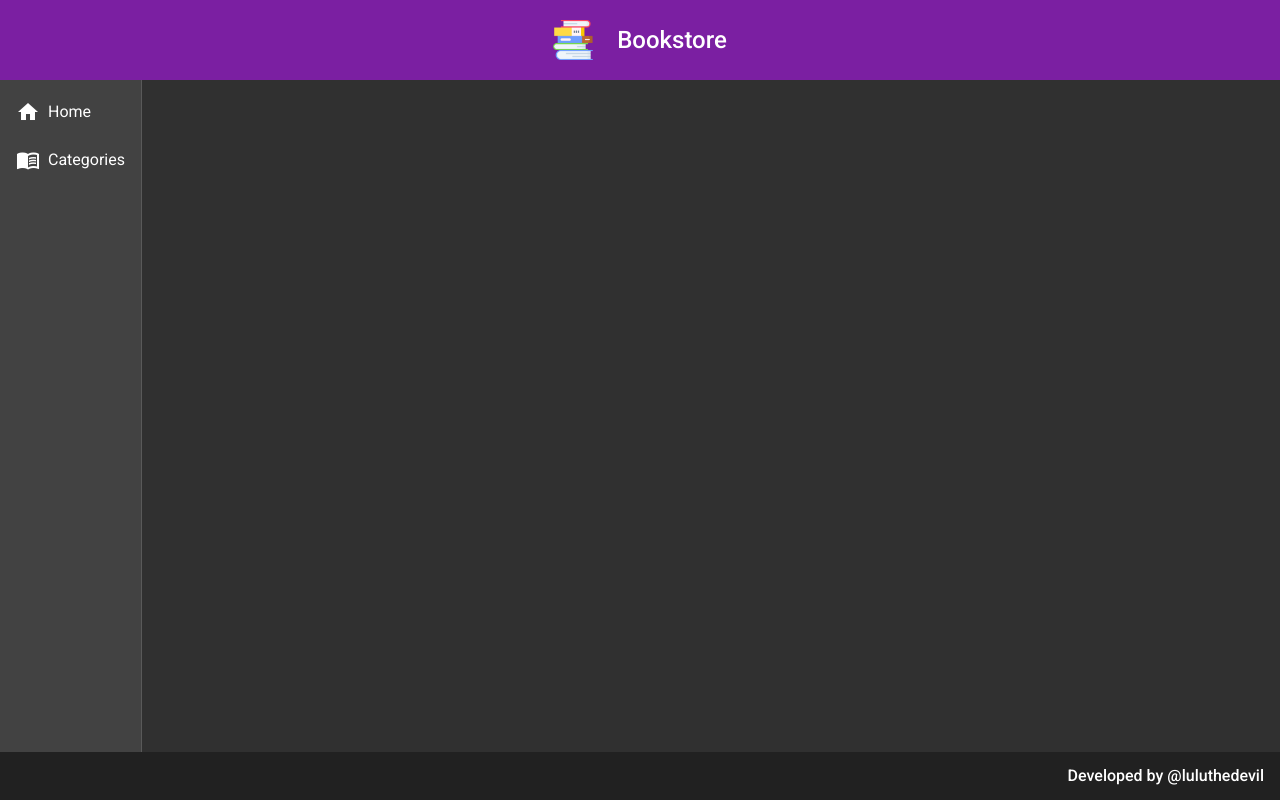
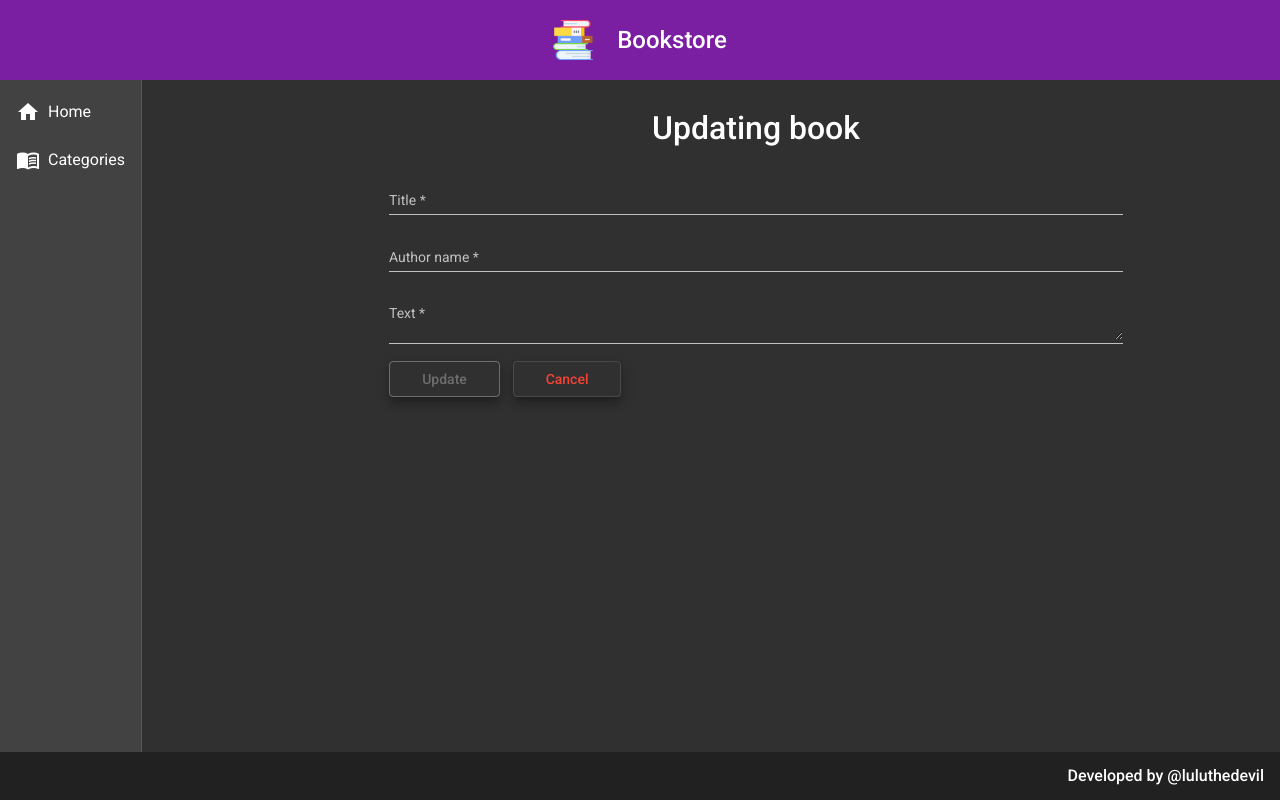
Before and after one commit to luluthedevil/crud-angular-java-bookstore, an Angular app in the folder bookstore-front/: page /category/1/books/1/update in a window 1280 px wide. Before the commit this address led to /. Built offline with nearby package versions, Linux system fonts and the light colour scheme; no server answers.

Commit message:
Book update in frontend

```diff
--- a/bookstore-front/src/app/app-routing.module.ts
+++ b/bookstore-front/src/app/app-routing.module.ts
@@ -2,6 +2,7 @@ import { NgModule } from '@angular/core';
 import { RouterModule, Routes } from '@angular/router';
 import { BookCreateComponent } from './components/views/book/book-create/book-create.component';
 import { BookReadAllComponent } from './components/views/book/book-read-all/book-read-all.component';
+import { BookUpdateComponent } from './components/views/book/book-update/book-update.component';
 import { CategoryCreateComponent } from './components/views/category/category-create/category-create.component';
 import { CategoryDeleteComponent } from './components/views/category/category-delete/category-delete.component';
 import { CategoryReadComponent } from './components/views/category/category-read/category-read.component';
@@ -37,6 +38,10 @@ const routes: Routes = [
     path: 'category/:id_cat/books/create',
     component: BookCreateComponent
   },
+  {
+    path: 'category/:id_cat/books/:id/update',
+    component: BookUpdateComponent
+  },
 ];
 
 @NgModule({
--- a/bookstore-front/src/app/app.module.ts
+++ b/bookstore-front/src/app/app.module.ts
@@ -15,6 +15,7 @@ import { CategoryDeleteComponent } from './components/views/category/category-de
 import { CategoryUpdateComponent } from './components/views/category/category-update/category-update.component';
 import { BookReadAllComponent } from './components/views/book/book-read-all/book-read-all.component';
 import { BookCreateComponent } from './components/views/book/book-create/book-create.component';
+import { BookUpdateComponent } from './components/views/book/book-update/book-update.component';
 
 @NgModule({
   declarations: [
@@ -28,7 +29,8 @@ import { BookCreateComponent } from './components/views/book/book-create/book-cr
     CategoryDeleteComponent,
     CategoryUpdateComponent,
     BookReadAllComponent,
-    BookCreateComponent
+    BookCreateComponent,
+    BookUpdateComponent
   ],
   imports: [
     BrowserModule,
--- a/bookstore-front/src/app/components/views/book/book-read-all/book-read-all.component.html
+++ b/bookstore-front/src/app/components/views/book/book-read-all/book-read-all.component.html
@@ -39,7 +39,7 @@
             <ng-container matColumnDef="actions">
                 <th class="mat-header-actions" mat-header-cell *matHeaderCellDef> Actions </th>
                 <td mat-cell *matCellDef="let row">
-                    <a class="edit" href="#">
+                    <a class="edit" routerLink="{{ row.id }}/update">
                         <i class="material-icons">edit</i>
                     </a>
                     <a class="delete" href="#">
--- /dev/null
+++ b/bookstore-front/src/app/components/views/book/book-update/book-update.component.css
@@ -0,0 +1,26 @@
+form {
+    text-align: center;
+    width: 70%;
+    margin: 2rem auto 0 auto;
+}
+
+h1 {
+    font-size: 2rem;
+    font-weight: 500;
+    margin-bottom: 2rem;
+}
+
+.form {
+    width: 100%;
+}
+
+.buttons {
+    width: 100%;
+    text-align: start;
+}
+
+button {
+    margin-right: 0.8rem;
+    padding-right: 2rem;
+    padding-left: 2rem;
+}
--- /dev/null
+++ b/bookstore-front/src/app/components/views/book/book-update/book-update.component.html
@@ -0,0 +1,47 @@
+<form>
+    <h1>Updating book</h1>
+
+    <mat-form-field class="form">
+        <mat-label>Title</mat-label>
+        <input matInput [(ngModel)]="book.title" [formControl]="title" required type="text" name="title" placeholder="Ex. Science in our daily" maxlength="100">
+        <mat-error *ngIf="title.invalid">
+            {{getMessage()}}
+        </mat-error>
+    </mat-form-field>
+
+    <mat-form-field class="form">
+        <mat-label>Author name</mat-label>
+        <input matInput [(ngModel)]="book.author_name" [formControl]="author_name" required type="text" name="author_name" placeholder="Ex. Mary Jones" maxlength="100">
+        <mat-error *ngIf="author_name.invalid">
+            {{getMessage()}}
+        </mat-error>
+    </mat-form-field>
+
+    <mat-form-field class="form">
+        <mat-label>Text</mat-label>
+        <textarea matInput [(ngModel)]="book.text" [formControl]="text" required type="text" name="text" placeholder="Lorem ipsum porta elit quis nulla, taciti iaculis libero accumsan." maxlength="2000"></textarea>
+        <mat-error *ngIf="text.invalid">
+            {{getMessage()}}
+        </mat-error>
+    </mat-form-field>
+
+    <div class="buttons">
+        <button
+            class="mat-elevation-z8"
+            mat-stroked-button
+            color="primary"
+            [disabled]="getMessage()"
+            (click)="update()"
+        >
+            Update
+        </button>
+        <button
+            class="mat-elevation-z8"
+            mat-stroked-button
+            color="warn"
+            (click)="cancel()"
+        >
+            Cancel
+        </button>
+    </div>
+</form>
--- /dev/null
+++ b/bookstore-front/src/app/components/views/book/book-update/book-update.component.ts
@@ -0,0 +1,74 @@
+import { Component, OnInit } from '@angular/core';
+import { FormControl, Validators } from '@angular/forms';
+import { ActivatedRoute, Router } from '@angular/router';
+import { Book } from '../book.model';
+import { BookService } from '../book.service';
+
+@Component({
+  selector: 'app-book-update',
+  templateUrl: './book-update.component.html',
+  styleUrls: ['./book-update.component.css']
+})
+export class BookUpdateComponent implements OnInit {
+
+  id_cat: string = '';
+
+  book: Book = {
+    id: '',
+    title: '',
+    author_name: '',
+    text: ''
+  };
+
+  title = new FormControl('', [Validators.minLength(3)]);
+  author_name = new FormControl('', [Validators.minLength(3)]);
+  text = new FormControl('', [Validators.minLength(20)]);
+
+  constructor(
+    private service: BookService,
+    private route: ActivatedRoute,
+    private router: Router
+    ) { }
+
+  ngOnInit(): void {
+    this.id_cat = this.route.snapshot.paramMap.get('id_cat')!;
+    this.book.id = this.route.snapshot.paramMap.get('id')!;
+    this.findById();
+  }
+
+  findById(): void {
+    this.service.findById(this.book.id!).subscribe((response) => {
+      this.book = response;
+    });
+  }
+
+  update(): void {
+    this.service.update(this.book).subscribe((response) => {
+      this.router.navigate([`category/${this.id_cat}/books`]);
+      console.log(response);
+      this.service.message('Book was updated successfully!');
+    }, err => {
+      console.log(err);
+      this.router.navigate([`category/${this.id_cat}/books`]);
+      this.service.message('There wan an error when updating book');
+    });
+  }
+
+  getMessage() {
+    if(this.title.invalid) {
+      return 'TITLE field MUST be between 3 and 100 characters long';
+    }
+    if(this.author_name.invalid) {
+      return 'AUTHOR NAME field MUST be between 3 and 100 characters long';
+    }
+    if(this.text.invalid) {
+      return 'TEXT field MUST be between 20 and 2000 characters long';
+    }
+    return false;
+  }
+
+  cancel(): void {
+    this.router.navigate([`category/${this.id_cat}/books`]);
+  }
+
+}
--- a/bookstore-front/src/app/components/views/book/book.service.ts
+++ b/bookstore-front/src/app/components/views/book/book.service.ts
@@ -19,6 +19,16 @@ export class BookService {
     return this.http.get<Book[]>(url);
   }
 
+  findById(id: string): Observable<Book> {
+    const url = `${this.baseUrl}/books/${id}`;
+    return this.http.get<Book>(url);
+  }
+
+  update(book: Book): Observable<Book> {
+    const url = `${this.baseUrl}/books/${book.id}`;
+    return this.http.put<Book>(url,book);
+  }
+
   create(book: Book, id_cat: string): Observable<Book> {
     const url = `${this.baseUrl}/books?category=${id_cat}`;
     return this.http.post<Book>(url, book);
```
